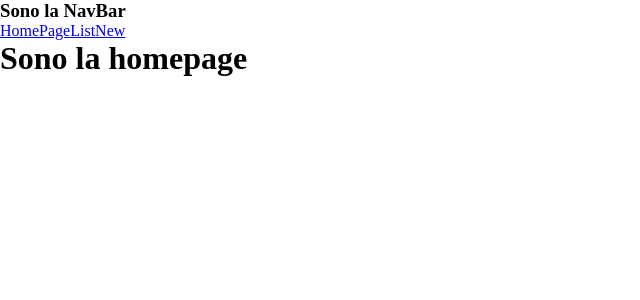
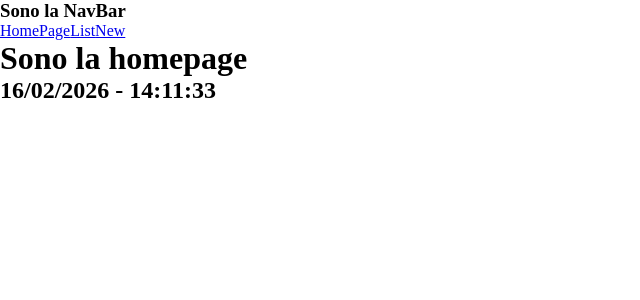
Before and after one commit to riccardo-ottavi/birthdayRememberer, a React (Vite) app: page / in a window 1280 px wide. Shown: the top 300 px of the page, without its empty margins (0-640 px from the left). Built offline with nearby package versions, Linux system fonts and the light colour scheme.

Commit message:
inizializza le pagine

```diff
--- a/src/pages/HomePage.jsx
+++ b/src/pages/HomePage.jsx
@@ -1,5 +1,27 @@
-export default function HomePage(){
-    return(
-        <h1>Sono la homepage</h1>
-    )
+import { useState, useEffect } from "react";
+
+export default function HomePage() {
+
+    const [now, setNow] = useState(new Date());
+
+    useEffect(() => {
+
+        const interval = setInterval(() => {
+            setNow(new Date());
+        }, 1000);
+
+        return () => clearInterval(interval);
+
+    }, []);
+
+    return (
+        <>
+            <h1>Sono la homepage</h1>
+
+            <h2>
+                {now.toLocaleDateString("it-IT")} -{" "}
+                {now.toLocaleTimeString("it-IT")}
+            </h2>
+        </>
+    );
 }
--- a/src/pages/NewPersonPage.jsx
+++ b/src/pages/NewPersonPage.jsx
@@ -1,5 +1,9 @@
 export default function NewPersonPage(){
     return(
-        <h1>Sono la NewPersonPage</h1>
+        <div>
+           <h1>Sono la NewPersonPage</h1>
+            <input type="date" />
+        </div>
+
     )
 }
```
